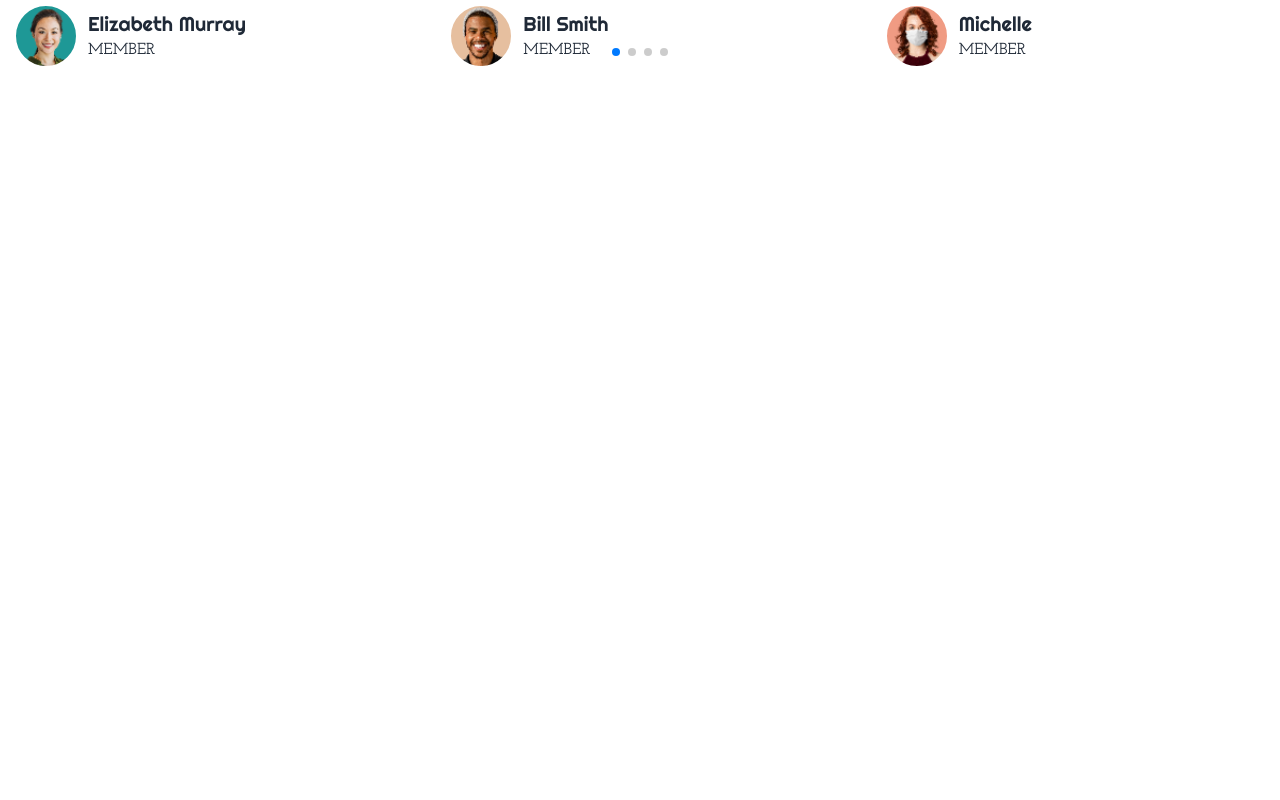
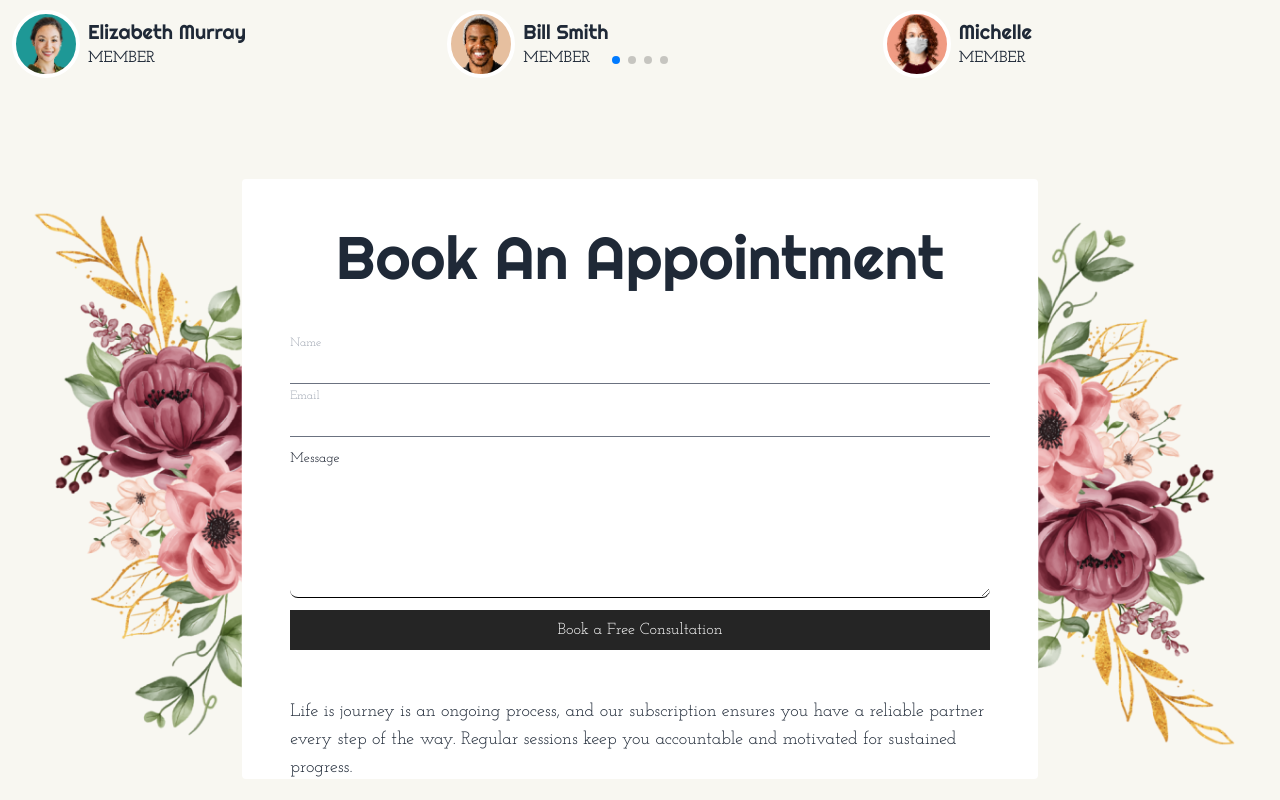
Before and after one commit to dev-kawser/honeymoon-studio, a React (Vite) app: page / in a window 1280 px wide. Shown: the part 3467-4267 px from the top of the page. Before the commit the page ends 3537 px from the top, so only its background shows below. Built offline with nearby package versions, Linux system fonts and the light colour scheme; a web font is replaced by a local one.

Commit message:
appointment contact form added

```diff
--- /dev/null
+++ b/src/Components/Appointment/Appointment.jsx
@@ -0,0 +1,49 @@
+import img1 from "../../assets/images/appintmentimg1.png"
+import img2 from "../../assets/images/appintmentimg2.png"
+
+const Appointment = () => {
+    return (
+        <div className="lg:mt-20 mt-14">
+            <div className="flex items-center justify-center">
+                <div>
+                    <img src={img1} alt="" className="lg:w-full w-24 lg:flex hidden" />
+                </div>
+                <div className="lg:w-2/3 w-full lg:h-[600px] h-72 bg-white rounded p-12">
+                    <h1 className="text-center righteous text-2xl lg:text-6xl">
+                        Book An Appointment
+                    </h1>
+                    <form className="space-y-3 mt-14 josefin">
+
+                        <div className="relative">
+                            <input className="peer w-full border-b border-gray-500 focus:border-[#1B8EF8] bg-transparent py-2 text-[#1B8EF8] focus:outline-none" type="text" id='navigate_ui_input_44' />
+                            <label className="absolute -top-2 left-0 bg-transparent text-xs text-gray-400 duration-300 peer-placeholder-shown:left-0 peer-placeholder-shown:top-[50%] peer-placeholder-shown:-translate-y-1/2 peer-placeholder-shown:text-base peer-placeholder-shown:text-gray-400 peer-focus:-top-2 peer-focus:-translate-y-0 peer-focus:text-xs peer-focus:text-blue-400" htmlFor="navigate_ui_input_44">
+                                Name
+                            </label>
+                        </div>
+
+                        <div className="relative">
+                            <input className="peer w-full border-b border-gray-500 focus:border-[#1B8EF8] bg-transparent py-2 text-[#1B8EF8] focus:outline-none" type="email" id='navigate_ui_input_44' />
+                            <label className="absolute -top-2 left-0 bg-transparent text-xs text-gray-400 duration-300 peer-placeholder-shown:left-0 peer-placeholder-shown:top-[50%] peer-placeholder-shown:-translate-y-1/2 peer-placeholder-shown:text-base peer-placeholder-shown:text-gray-400 peer-focus:-top-2 peer-focus:-translate-y-0 peer-focus:text-xs peer-focus:text-blue-400" htmlFor="navigate_ui_input_44">
+                                Email
+                            </label>
+                        </div>
+
+                        <label htmlFor="message" className="block mb-2 text-sm text-gray-900 dark:text-gray-400">Message</label>
+                        <textarea id="message" rows="4" className="block p-2.5 w-full rounded-lg text-blue-400 border-b border-black outline-none"></textarea>
+
+                        <input className="w-full lg:text-base text-xs py-2 text-center bg-[#252525] text-white mt-10" type="button" value="Book a Free Consultation" />
+                    </form>
+
+                    <p className="mt-12 josefin text-lg lg:flex hidden">
+                        Life is journey is an ongoing process, and our subscription ensures you have a reliable partner every step of the way. Regular sessions keep you accountable and motivated for sustained progress.
+                    </p>
+                </div>
+                <div>
+                    <img src={img2} alt="" className="lg:w-full w-24 lg:flex hidden" />
+                </div>
+            </div>
+        </div>
+    );
+};
+
+export default Appointment;
--- a/src/Components/Reviews/Reviews.jsx
+++ b/src/Components/Reviews/Reviews.jsx
@@ -25,7 +25,7 @@ const Reviews = () => {
                     Etiam eget sem sit amet nisi viverra iaculis non vulputate mi. Etiam viverra et ante id laoreet. Etiam eget sem sit amet nisi viverra iaculis non vulputate mi. Etiam viverra et ante id laoreet.
                 </p>
             </div>
-            <div className="mt-8">
+            <div className="mt-10">
                 <Swiper
                     slidesPerView={1}
                     spaceBetween={10}
--- a/src/Layout/Root.jsx
+++ b/src/Layout/Root.jsx
@@ -4,7 +4,7 @@ import Navbar from "../Shared/Navbar/Navbar";
 
 const Root = () => {
     return (
-        <div>
+        <div className="bg-[#F8F7F1]">
             <Navbar></Navbar>
             <Outlet></Outlet>
         </div>
--- a/src/Pages/Home/Home.jsx
+++ b/src/Pages/Home/Home.jsx
@@ -4,6 +4,7 @@ import RecentWorks from "../../Components/RecentWorks/RecentWorks";
 import Message from "../../Components/Message/Message";
 import Partner from "../../Components/Partner/Partner";
 import Reviews from "../../Components/Reviews/Reviews";
+import Appointment from "../../Components/Appointment/Appointment";
 
 
 const Home = () => {
@@ -15,6 +16,7 @@ const Home = () => {
             <Message></Message>
             <Partner></Partner>
             <Reviews></Reviews>
+            <Appointment></Appointment>
         </div>
     );
 };
```
Also changed, not shown: src/assets/images/appintmentimg1.png (added), src/assets/images/appintmentimg2.png (added).
